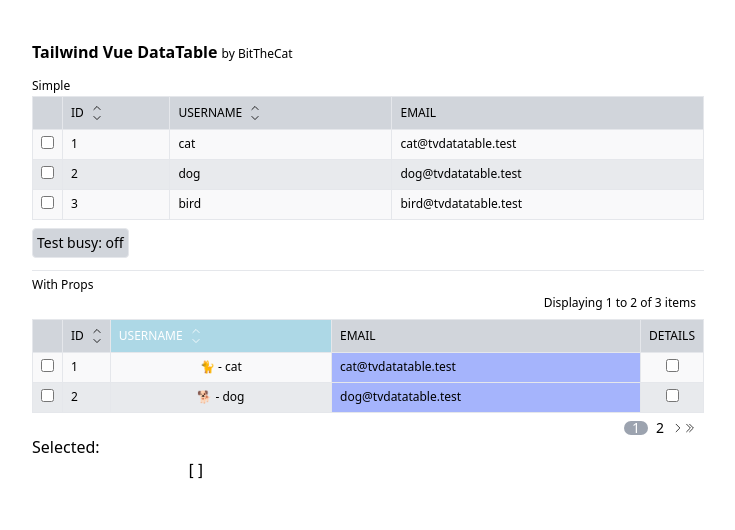
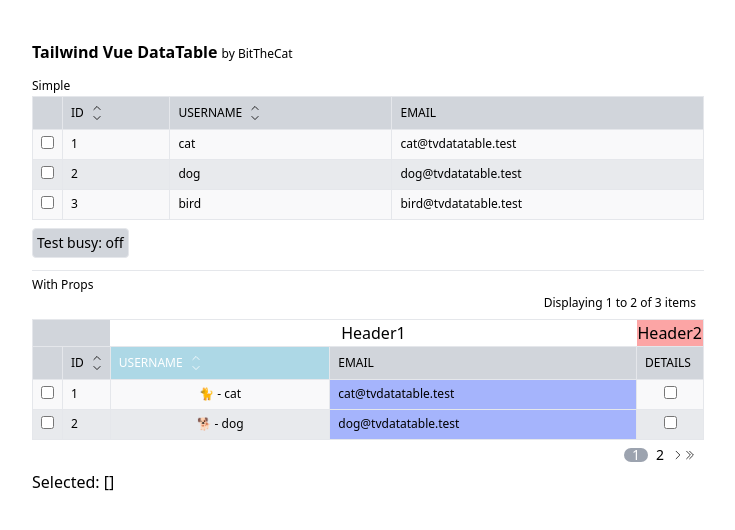
Before and after one commit to BitTheCat/tailwind-vue-data-table, a Vue app: page / in a window 1280 px wide. Shown: the top 530 px of the page, without its empty margins (272-1007 px from the left). Built offline with nearby package versions, Linux system fonts and the light colour scheme.

Commit message:
Added Header Row, Update README (0.1.7)

```diff
--- a/dev/TableShow.vue
+++ b/dev/TableShow.vue
@@ -30,6 +30,14 @@
                 @check-row="checkRow"
                 @row-clicked="checkRow"
             >
+                <template #header-row>
+                    <tr>
+                        <td colspan="2" />
+                        <td colspan="2" class="bg-white text-center">Header1</td>
+                        <td colspan="1" class="bg-red-300 text-center">Header2</td>
+                    </tr>
+                </template>
+
                 <template #cell:username="row">
                     {{ row.item.emoji }} - {{ row.item.username }}
                 </template>
@@ -42,10 +50,10 @@
                     <input id="checkbox" :checked="row.item._showDetails" type="checkbox" @click.stop="row.toggleDetails(row.item)" />
                 </template>
             </TVTable>
-            Selected:
-            <pre>
-                {{ selectRow }}
-            </pre>
+
+            <div class="text-left mt-2">
+                Selected: {{ selectRow }}
+            </div>
         </div>
     </div>
 </template>
--- a/package.json
+++ b/package.json
@@ -1,6 +1,6 @@
 {
     "name": "@bitthecat/tailwind-vue-data-table",
-    "version": "0.1.6",
+    "version": "0.1.7",
     "keywords": [
         "tailwindcss",
         "vue",
--- a/src/components/TVTable.vue
+++ b/src/components/TVTable.vue
@@ -4,7 +4,8 @@
     </div>
 
     <table class="min-w-full">
-        <thead class="bg-gray-300 border">
+        <thead class="bg-gray-300 border divide-x divide-y">
+            <slot v-if="slots['header-row']" name="header-row" />
             <tr class="divide-x divide-y">
                 <th
                     v-if="enableCheck"
@@ -74,7 +75,7 @@
                     <td
                         v-if="enableCheck"
                         :key="`check_${item.label}`"
-                        class="px-2 py-1.5 align-top lg:table-cell last:border-b-0"
+                        class="px-2 py-1.5 align-top table-cell last:border-b-0"
                     >
                         <input id="checkbox" v-model="selectedRows" :value="item" type="checkbox" @click.stop="emit('checkRow', item)" />
                     </td>
@@ -82,7 +83,7 @@
                     <td
                         v-for="field in fields"
                         :key="field.key"
-                        class="px-2 py-1.5 align-top lg:table-cell last:border-b-0"
+                        class="px-2 py-1.5 align-top table-cell last:border-b-0"
                         :class="field.tdClass"
                         :style="field.tdStyle"
                     >
@@ -99,10 +100,10 @@
                 <tr
                     v-if="item._showDetails"
                     :class="index % 2 ? 'bg-gray-300/50' : 'bg-gray-100/50'"
-                    >
-                        <td :colspan="enableCheck ? fields.length + 1 : fields.length">
-                            <slot name="row-details" :item="item" />
-                        </td>
+                >
+                    <td :colspan="enableCheck ? fields.length + 1 : fields.length">
+                        <slot name="row-details" :item="item" />
+                    </td>
                 </tr>
             </template>
         </tbody>
@@ -117,12 +118,14 @@
 </template>
 
 <script setup>
-import {computed, defineComponent, ref, watch} from 'vue';
+import {computed, defineComponent, ref, useSlots, watch} from 'vue';
 import TVPagination from './TVPagination.vue';
 
 defineComponent({
     name: 'TVTable'
 })
+
+const slots = useSlots();
 
 const props = defineProps({
     items: {
```
Also changed, not shown: 1 other file (tests, documents, lock files or other folders).
